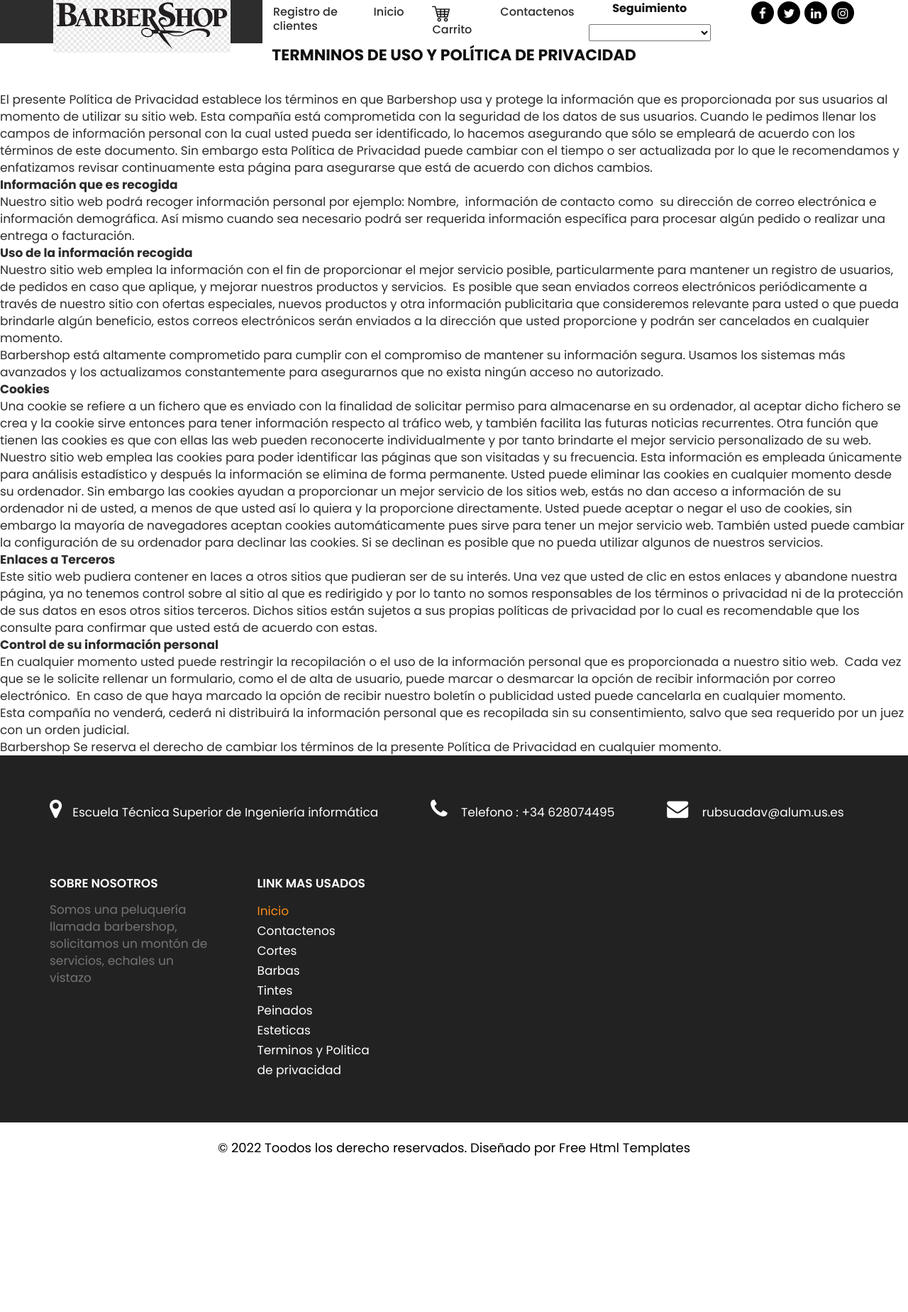
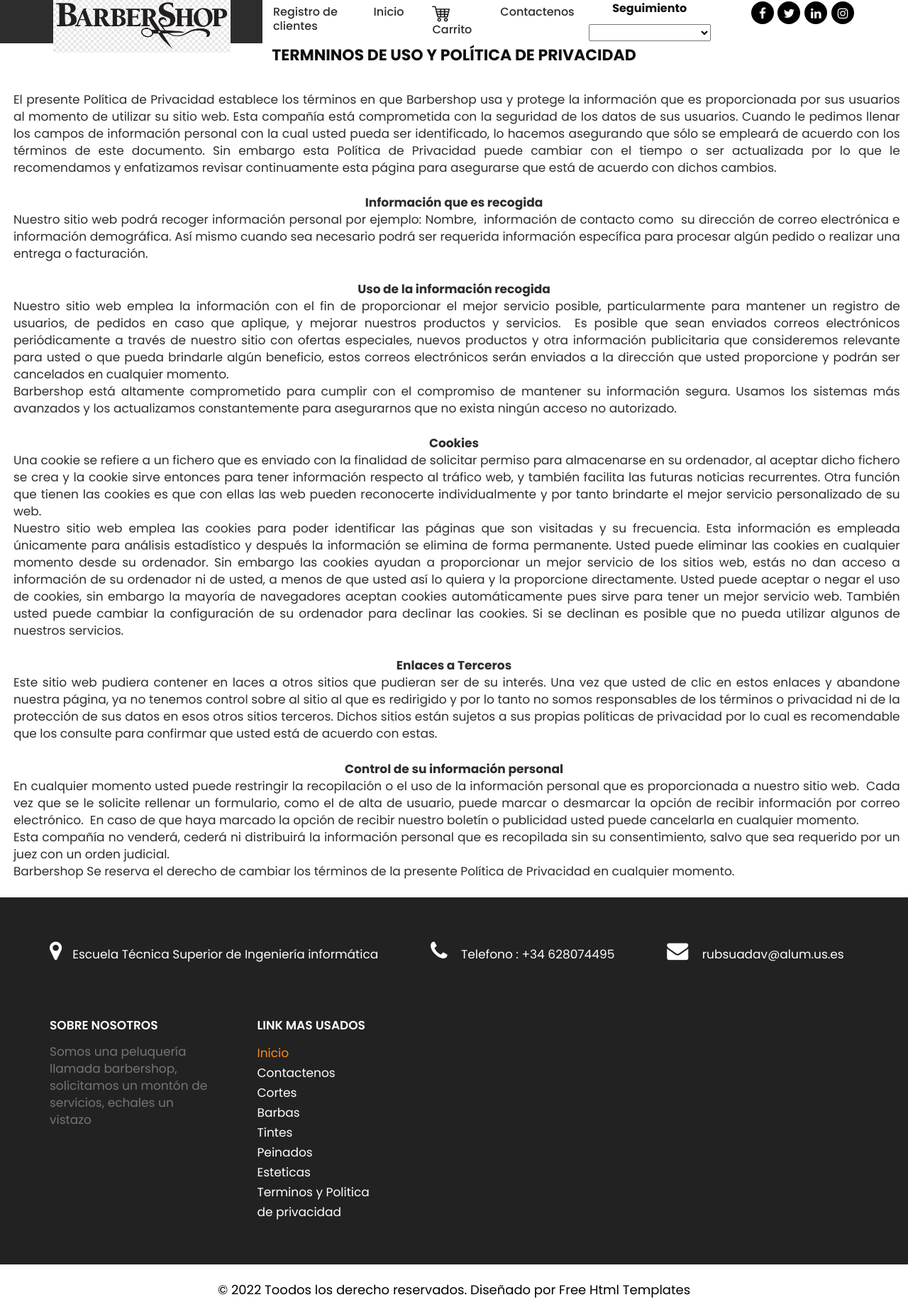
Before and after one commit to lausalbra/-PGPI-1.1, a Django app: template code/barbershopApp/templates/terminos.html in a window 1280 px wide. Shown: the part 25-1873 px from the top of the page at 71% size. Before the commit the page ends 1653 px from the top, so only its background shows below. Run offline with Django 4.2, Linux system fonts and the light colour scheme; the template is opened without the code that fills it, so the values that code supplies are empty; some libraries are stand-ins or nearby versions; some web fonts are replaced.

Commit message:
cambios visuales en el frontend del admin y el de los terminos y politicas

```diff
--- a/code/barbershopApp/templates/terminos.html
+++ b/code/barbershopApp/templates/terminos.html
@@ -4,49 +4,55 @@
 <h2 style="text-align: center;">
     <strong>TERMNINOS DE USO Y POLÍTICA DE PRIVACIDAD</strong>
 </h2><p>&nbsp;</p>
-<p>El presente Política de Privacidad establece los términos en que Barbershop usa y protege la información que es
+<p align="justify" style="margin-left: 0.5cm; margin-right: 0.3cm">El presente Política de Privacidad establece los términos en que Barbershop usa y protege la información que es
     proporcionada por sus usuarios al momento de utilizar su sitio web. Esta compañía está comprometida con la seguridad
     de los datos de sus usuarios. Cuando le pedimos llenar los campos de información personal con la cual usted pueda ser
     identificado, lo hacemos asegurando que sólo se empleará de acuerdo con los términos de este documento. Sin embargo
     esta Política de Privacidad puede cambiar con el tiempo o ser actualizada por lo que le recomendamos y enfatizamos
     revisar continuamente esta página para asegurarse que está de acuerdo con dichos cambios.</p>
-<p><strong>Información que es recogida</strong></p>
-<p>Nuestro sitio web podrá recoger información personal por ejemplo: Nombre,&nbsp; información de contacto como&nbsp;
+<br>
+<p align="center"><strong>Información que es recogida</strong></p>
+<p align="justify" style="margin-left: 0.5cm; margin-right: 0.3cm">Nuestro sitio web podrá recoger información personal por ejemplo: Nombre,&nbsp; información de contacto como&nbsp;
     su dirección de correo electrónica e información demográfica. Así mismo cuando sea necesario podrá ser requerida
     información específica para procesar algún pedido o realizar una entrega o facturación.</p>
-<p><strong>Uso de la información recogida</strong></p>
-<p>Nuestro sitio web emplea la información con el fin de proporcionar el mejor servicio posible, particularmente para mantener
+<br>
+<p align="center"><strong>Uso de la información recogida</strong></p>
+<p align="justify" style="margin-left: 0.5cm; margin-right: 0.3cm">Nuestro sitio web emplea la información con el fin de proporcionar el mejor servicio posible, particularmente para mantener
     un registro de usuarios, de pedidos en caso que aplique, y mejorar nuestros productos y servicios. &nbsp;Es posible
     que sean enviados correos electrónicos periódicamente a través de nuestro sitio con ofertas especiales, nuevos productos y
     otra información publicitaria que consideremos relevante para usted o que pueda brindarle algún beneficio, estos correos
     electrónicos serán enviados a la dirección que usted proporcione y podrán ser cancelados en cualquier momento.</p>
-<p>Barbershop está altamente comprometido para cumplir con el compromiso de mantener su información segura. Usamos los sistemas
+<p align="justify" style="margin-left: 0.5cm; margin-right: 0.3cm">Barbershop está altamente comprometido para cumplir con el compromiso de mantener su información segura. Usamos los sistemas
     más avanzados y los actualizamos constantemente para asegurarnos que no exista ningún acceso no autorizado.</p>
-<p><strong>Cookies</strong></p>
-<p>Una cookie se refiere a un fichero que es enviado con la finalidad de solicitar permiso para almacenarse en su ordenador,
+<br>
+<p align="center"><strong>Cookies</strong></p>
+<p align="justify" style="margin-left: 0.5cm; margin-right: 0.3cm">Una cookie se refiere a un fichero que es enviado con la finalidad de solicitar permiso para almacenarse en su ordenador,
     al aceptar dicho fichero se crea y la cookie sirve entonces para tener información respecto al tráfico web, y también
     facilita las futuras noticias recurrentes. Otra función que tienen las cookies es que con ellas las web pueden reconocerte
     individualmente y por tanto brindarte el mejor servicio personalizado de su web.</p>
-<p>Nuestro sitio web emplea las cookies para poder identificar las páginas que son visitadas y su frecuencia. Esta información
+<p align="justify" style="margin-left: 0.5cm; margin-right: 0.3cm">Nuestro sitio web emplea las cookies para poder identificar las páginas que son visitadas y su frecuencia. Esta información
     es empleada únicamente para análisis estadístico y después la información se elimina de forma permanente. Usted puede eliminar
     las cookies en cualquier momento desde su ordenador. Sin embargo las cookies ayudan a proporcionar un mejor servicio de los
     sitios web, estás no dan acceso a información de su ordenador ni de usted, a menos de que usted así lo quiera y la proporcione
     directamente. Usted puede aceptar o negar el uso de cookies, sin embargo la mayoría de navegadores aceptan cookies automáticamente
     pues sirve para tener un mejor servicio web. También usted puede cambiar la configuración de su ordenador para declinar
      las cookies. Si se declinan es posible que no pueda utilizar algunos de nuestros servicios.</p>
-<p><strong>Enlaces a Terceros</strong></p>
-<p>Este sitio web pudiera contener en laces a otros sitios que pudieran ser de su interés. Una vez que usted de clic en estos
+<br>
+<p align="center"><strong>Enlaces a Terceros</strong></p>
+<p align="justify" style="margin-left: 0.5cm; margin-right: 0.3cm">Este sitio web pudiera contener en laces a otros sitios que pudieran ser de su interés. Una vez que usted de clic en estos
     enlaces y abandone nuestra página, ya no tenemos control sobre al sitio al que es redirigido y por lo tanto no somos responsables
     de los términos o privacidad ni de la protección de sus datos en esos otros sitios terceros. Dichos sitios están sujetos a sus
     propias políticas de privacidad por lo cual es recomendable que los consulte para confirmar
     que usted está de acuerdo con estas.</p>
-<p><strong>Control de su información personal</strong></p>
-<p>En cualquier momento usted puede restringir la recopilación o el uso de la información personal que es proporcionada a nuestro sitio
+<br>
+<p align="center"><strong>Control de su información personal</strong></p>
+<p align="justify" style="margin-left: 0.5cm; margin-right: 0.3cm">En cualquier momento usted puede restringir la recopilación o el uso de la información personal que es proporcionada a nuestro sitio
     web.&nbsp; Cada vez que se le solicite rellenar un formulario, como el de alta de usuario, puede marcar o desmarcar
     la opción de recibir información por correo electrónico. &nbsp;En caso de que haya marcado la opción de recibir nuestro
     boletín o publicidad usted puede cancelarla en cualquier momento.</p>
-<p>Esta compañía no venderá, cederá ni distribuirá la información personal que es recopilada sin su consentimiento, salvo que
+<p align="justify" style="margin-left: 0.5cm; margin-right: 0.3cm">Esta compañía no venderá, cederá ni distribuirá la información personal que es recopilada sin su consentimiento, salvo que
     sea requerido por un juez con un orden judicial.</p>
-<p>Barbershop Se reserva el derecho de cambiar los términos de la presente Política de Privacidad en cualquier momento.</p>
+<p align="justify" style="margin-left: 0.5cm; margin-right: 0.3cm">Barbershop Se reserva el derecho de cambiar los términos de la presente Política de Privacidad en cualquier momento.</p>
+<br>
 
 {% endblock %}
--- a/code/requirement.txt
+++ b/code/requirement.txt
@@ -1,3 +1,4 @@
 Django==4.1.3
 Pillow == 9.3.0
 stripe==2.63.0
+django-material-admin
```
Also changed, not shown: code/barbershop/settings.py (+14 -1 lines), code/barbershopApp/admin.py (+33 -7 lines), code/db.sqlite3.
